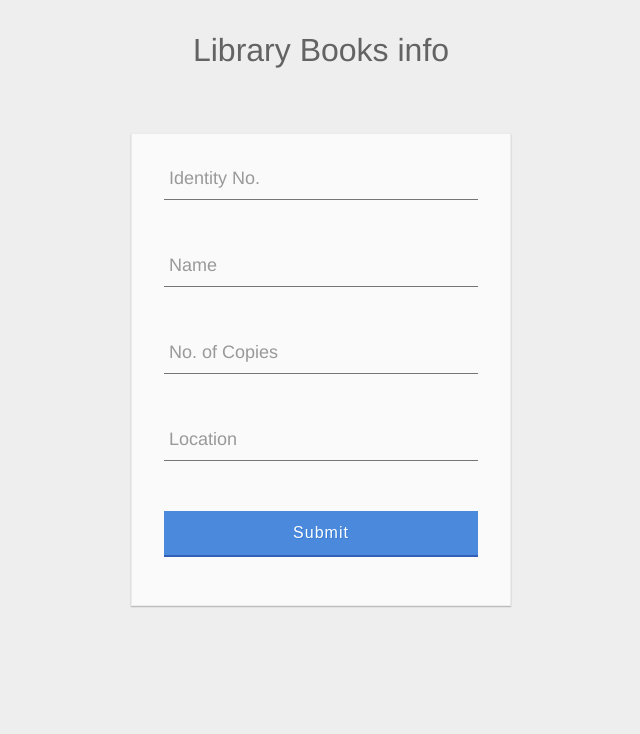
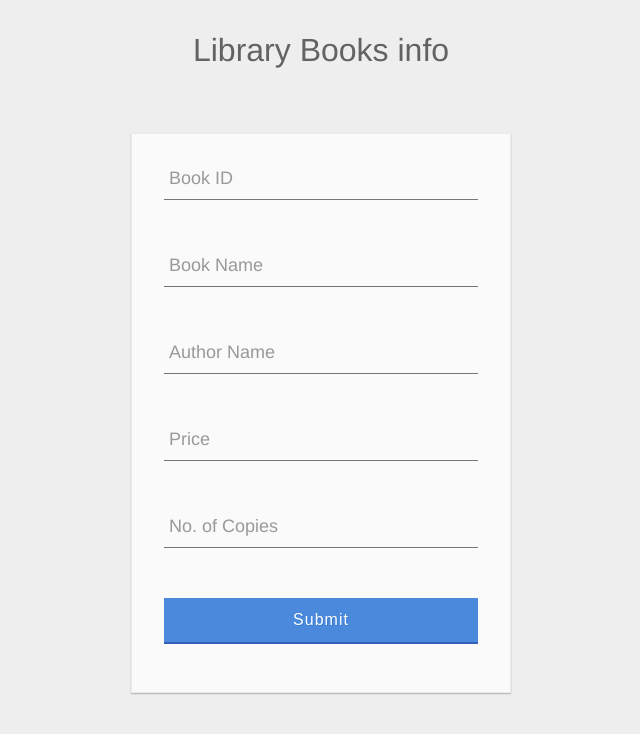
Before and after one commit to sdeepanshu02/chat_bot, a Flask app: template templates/indexlib.html in a window 1280 px wide. Shown: the top 734 px of the page, without its empty margins (319-959 px from the left). Run offline with Flask 2, Linux system fonts and the light colour scheme; the template is opened without the code that fills it, so the values that code supplies are empty.

Commit message:
changed fields

```diff
--- a/templates/indexlib.html
+++ b/templates/indexlib.html
@@ -21,22 +21,27 @@ function doit(field){
 </hgroup>
 <form>
   <div class="group">
-    <input type="text" name="id" id="id" onblur="doit('id')"><span class="highlight"></span><span class="bar"></span>
-    <label>Identity No.</label>
+    <input type="text" name="id" id="id" onblur="doit(this.id)"><span class="highlight"></span><span class="bar"></span>
+    <label>Book ID</label>
   </div>
   <div class="group">
-    <input type="text" name="name" id="name" onblur="doit('name')"><span class="highlight"></span><span class="bar"></span>
-    <label>Name</label>
+    <input type="text" name="b_name" id="b_name" onblur="doit(this.id)"><span class="highlight"></span><span class="bar"></span>
+    <label>Book Name</label>
   </div>
   <div class="group">
-    <input type="text" name="noc" id="noc" onblur="doit('noc')"><span class="highlight"></span><span class="bar"></span>
+    <input type="text" name="a_name" id="a_name" onblur="doit(this.id)"><span class="highlight"></span><span class="bar"></span>
+    <label>Author Name</label>
+  </div>
+  <div class="group">
+    <input type="text" name="price" id="price" onblur="doit(this.id)"><span class="highlight"></span><span class="bar"></span>
+    <label>Price</label>
+  </div>
+  <div class="group">
+    <input type="text" name="noc" id="noc" onblur="doit(this.id)"><span class="highlight"></span><span class="bar"></span>
     <label>No. of Copies</label>
   </div>
-  <div class="group">
-    <input type="text" name="loc" id="loc" onblur="doit('loc')"><span class="highlight"></span><span class="bar"></span>
-    <label>Location</label>
-  </div>
-  <button type="button" class="button buttonBlue">Submit
+
+  <button type="submit" class="button buttonBlue">Submit
     <div class="ripples buttonRipples"><span class="ripplesCircle"></span></div>
   </button>
 </form>
```
